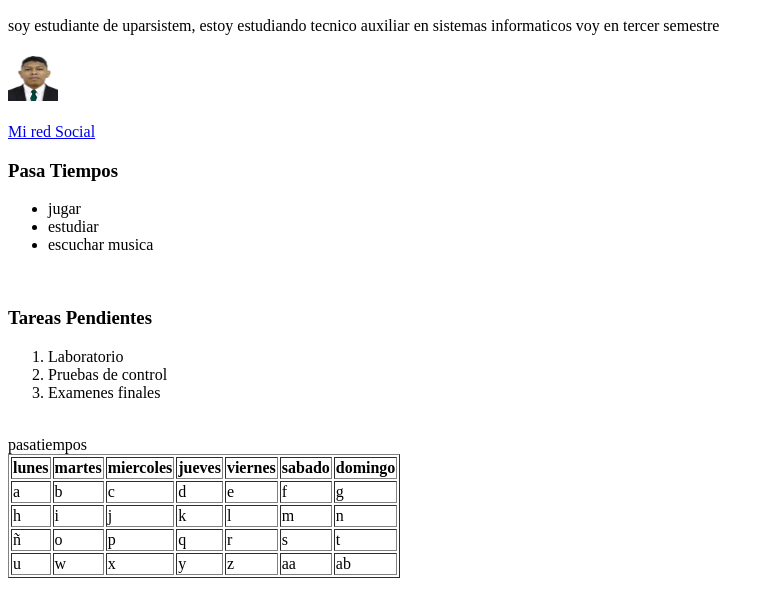
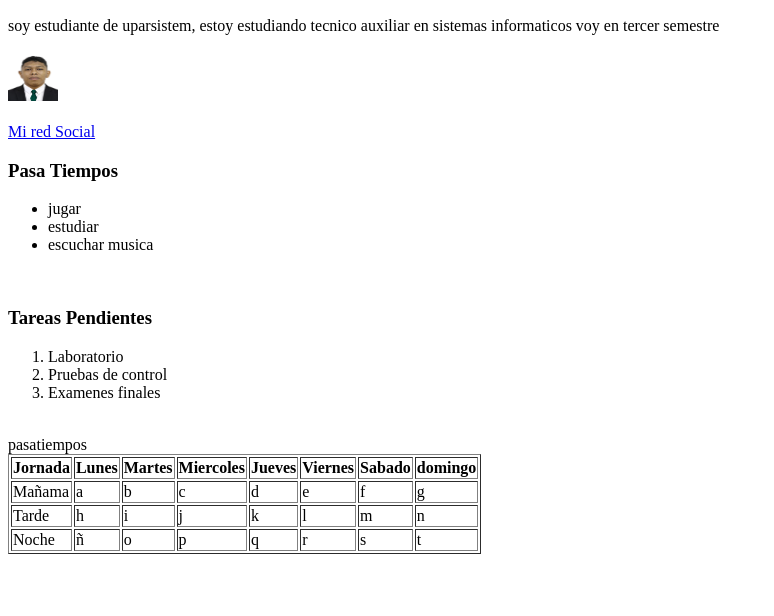
Before and after one commit to jhosman-20/Mi-pagina-web, a plain HTML site: page index.html in a window 1280 px wide. Shown: the part 110-726 px from the top of the page, without its empty margins (0-774 px from the left). Drawn offline with Linux system fonts and the light colour scheme.

Commit message:
mi primer commit

```diff
--- a/index.html
+++ b/index.html
@@ -33,16 +33,18 @@ pasatiempos
 <table border="1">
 
     <tr>
-      <th>lunes </th>
-      <th>martes </th>
-      <th>miercoles</th>
-      <th>jueves</th>
-      <th>viernes</th>
-      <th>sabado</th>
-      <th>domingo</th>
+      <th>Jornada    </th>
+      <th> Lunes     </th>
+      <th> Martes    </th>
+      <th> Miercoles </th>
+      <th> Jueves    </th>
+      <th> Viernes   </th>
+      <th> Sabado    </th>
+      <th>domingo    </th>
 
     </tr>
     <tr>
+        <td>Mañama</td>
         <td>a</td>
         <td>b</td>
         <td>c</td>
@@ -52,6 +54,7 @@ pasatiempos
         <td>g</td>
     </tr>
     <tr>
+        <td>Tarde</td>
         <td>h</td>
         <td>i</td>
         <td>j</td>
@@ -61,6 +64,7 @@ pasatiempos
         <td>n</td>
     </tr>
     <tr>
+        <td>Noche</td>
         <td>ñ</td>
         <td>o</td>
         <td>p</td>
@@ -69,15 +73,7 @@ pasatiempos
         <td>s</td>
         <td>t</td>
     </tr>
-    <tr>
-        <td>u</td>
-        <td>w</td>
-        <td>x</td>
-        <td>y</td>
-        <td>z</td>
-        <td>aa</td>
-        <td>ab</td>
-    </tr>
+
 
 </table>
 
```
